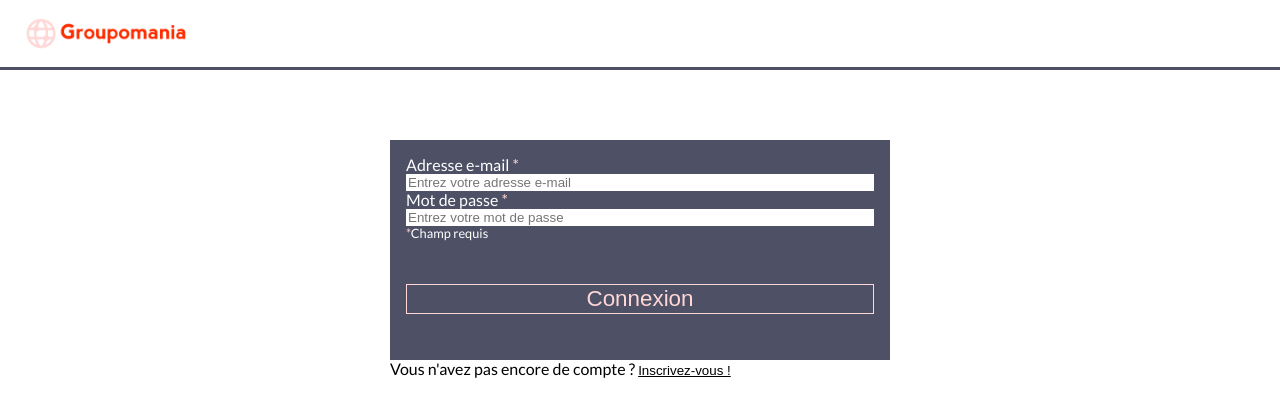
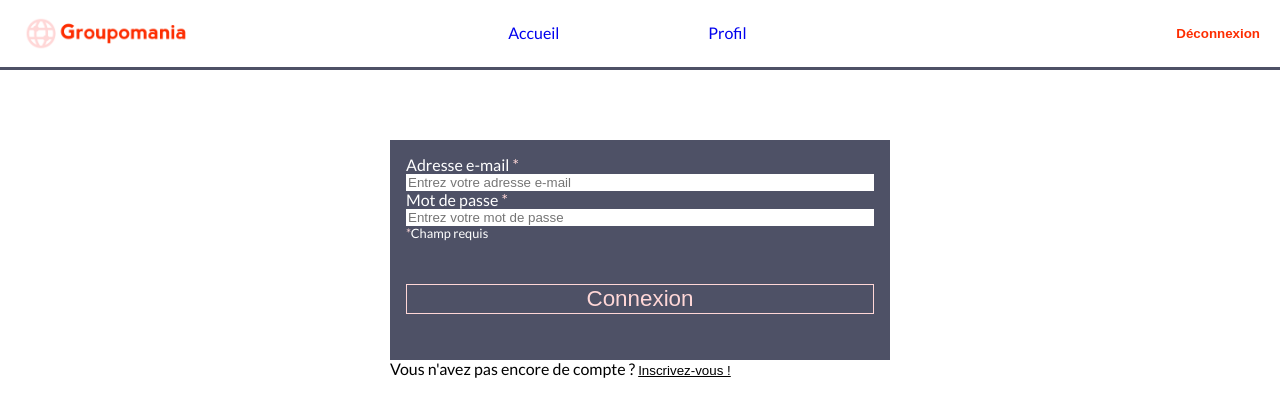
Before and after one commit to SylvainBruyat/OC-P7-Groupomania, a React (Create React App) app in the folder front/: page / in a window 1280 px wide. Shown: the top 416 px of the page. Built offline with nearby package versions, Linux system fonts and the light colour scheme.

Commit message:
Ajout des liens Accueil, Profil et Déconnexion dans le header

```diff
--- a/front/src/components/Header.jsx
+++ b/front/src/components/Header.jsx
@@ -1,11 +1,44 @@
+import { useContext } from 'react';
+import { NavLink } from 'react-router-dom';
+
+import { AuthContext } from '../utils/Context';
+
 import redLogo from '../assets/icon-left-font-resized.png';
 
-export default function Header() {
+export default function Header(props) {
+    const userId = props; //TODO props non définies dans App.jsx. Probablement pas possible d'y obtenir l'userId.
+    const { handleLogout } = useContext(AuthContext);
+
     return (
         <header>
-            <a href="/">
-                <img src={redLogo} alt="Logo Groupomania" />
-            </a>
+            <NavLink to="/home">
+                <img src={redLogo} alt="Retour à l'accueil" />
+            </NavLink>
+            <ul className="header-links">
+                <li>
+                    <NavLink
+                        to="/home"
+                        className={({ isActive }) =>
+                            isActive ? 'active-link' : undefined
+                        }
+                    >
+                        Accueil
+                    </NavLink>
+                </li>
+                <li>
+                    <NavLink
+                        to={`/profile/${userId}`}
+                        className={({ isActive }) =>
+                            isActive ? 'active-link' : undefined
+                        }
+                    >
+                        Profil
+                    </NavLink>
+                </li>
+            </ul>
+            <button className="logout-button" onClick={() => handleLogout()}>
+                Déconnexion
+            </button>
         </header>
     );
 }
--- a/front/src/index.css
+++ b/front/src/index.css
@@ -14,6 +14,10 @@ a {
     height: fit-content;
 }
 
+a:visited {
+    color: black;
+}
+
 code {
     font-family: source-code-pro, Menlo, Monaco, Consolas, 'Courier New',
         monospace;
--- a/front/src/styles/header.css
+++ b/front/src/styles/header.css
@@ -1,4 +1,7 @@
 header {
+    display: flex;
+    justify-content: space-between;
+    align-items: center;
     border-bottom: 3px solid var(--color-tertiary);
 }
 
@@ -10,3 +13,31 @@ header a {
 header img {
     width: 100%;
 }
+
+.header-links {
+    display: flex;
+}
+
+.header-links li {
+    list-style: none;
+    color: black;
+}
+
+.active-link {
+    font-weight: bold;
+}
+
+.active-link:visited {
+    color: var(--color-primary);
+}
+
+.logout-button {
+    margin: 0 20px 0 0;
+    padding: 0;
+    display: inline;
+    background-color: transparent;
+    font-weight: bold;
+    border: none;
+    cursor: pointer;
+    color: var(--color-primary);
+}
```
